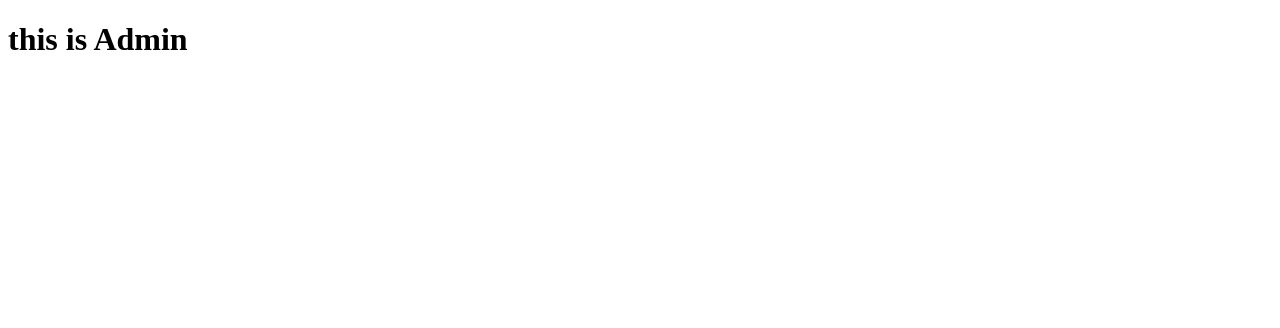
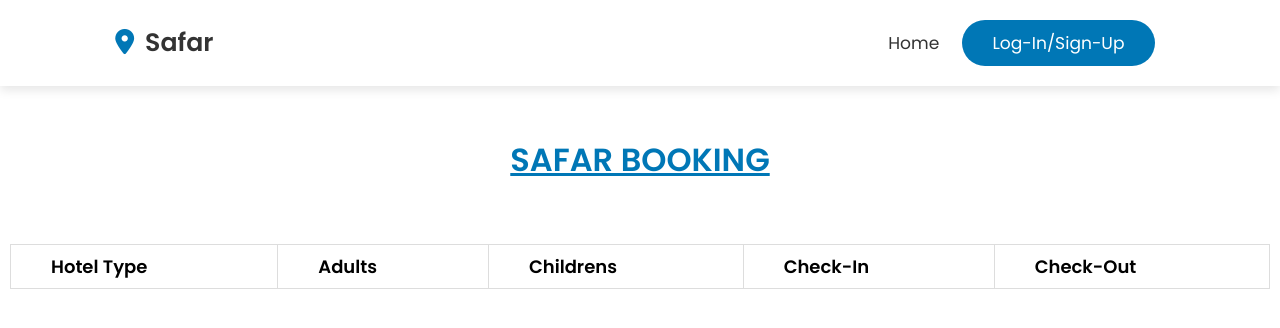
Before and after one commit to Shubham9049/CODSOFT-2, a website: page FrontEnd/admin.html in a window 1280 px wide. Drawn offline with Linux system fonts and the light colour scheme; no server answers.

Commit message:
admin changs

```diff
--- a/FrontEnd/admin.html
+++ b/FrontEnd/admin.html
@@ -4,8 +4,41 @@
     <meta charset="UTF-8">
     <meta name="viewport" content="width=device-width, initial-scale=1.0">
     <title>Admin</title>
+    <link
+      rel="stylesheet"
+      href="https://cdnjs.cloudflare.com/ajax/libs/font-awesome/6.0.0/css/all.min.css"
+    />
+    <link rel="stylesheet" href="./style/admin.css">
 </head>
 <body>
-    <h1>this is Admin</h1>
+    <!-- navbar -->
+    <header class="header">
+        <a href="" class="logo"><i class="fa-solid fa-location-dot"></i> Safar</a>
+        <nav class="navbar">
+          <a href="./index.html">Home</a>
+          <a href="./signup.html" class="btn" id="login">Log-in/Sign-up</a>
+        </nav>
+        <div id="menu-btn" class="fa-solid fa-bars"></div>
+      </header>
+      <div class="head">
+        <h1 id="text">Safar Booking</h1>
+      </div>
+      <div class="total">
+        <table>
+            <thead>
+                <tr>
+                    <th>Hotel Type</th>
+                    <th>Adults</th>
+                    <th>Childrens</th>
+                    <th>Check-In</th>
+                    <th>Check-Out</th>
+                </tr>
+            </thead>
+            <tbody id="tableData">
+
+            </tbody>
+        </table>
+      </div>
 </body>
+<script src="./script/admin.js"></script>
 </html>
--- /dev/null
+++ b/FrontEnd/script/admin.js
@@ -0,0 +1,56 @@
+const BaseUrl="https://safarbooking.onrender.com"
+const storedname=localStorage.getItem("userName") || null
+const loginBtn=document.getElementById("login")
+const table=document.getElementById("tableData")
+
+if(storedname){
+    loginBtn.innerHTML=`<i class="fa-solid fa-user"></i>  ${storedname.split(' ')[0]}/Log-out`
+}else {
+    // loginBtn.innerHTML == ''
+    loginBtn.textContent == 'Login/Signup'
+}
+loginBtn.addEventListener("click",()=>{
+    localStorage.clear()
+    window.location="./signup.html";
+ })
+
+function ProductFetch() {
+   fetch(`${BaseUrl}/booking/`,{
+    method:"GET",
+    headers:{
+        "Content-Type":"application/json;",
+    }
+   })
+   .then(res=>res.json())
+   .then((res)=>{
+    console.log(res)
+    dataFetch(res)
+
+   })
+}
+
+ProductFetch()
+
+
+
+
+
+
+function dataFetch(data){
+    table.innerHTML = null
+data.forEach((ele,ind) => {
+    const tr = document.createElement('tr')
+    const td1=document.createElement("td")
+    td1.textContent=ele.name
+    const td2=document.createElement("td")
+    td2.textContent=ele.adults
+    const td3=document.createElement("td")
+    td3.textContent=ele.childrens
+    const td4=document.createElement("td")
+    td4.textContent=ele.checkinDate
+    const td5=document.createElement("td")
+    td5.textContent=ele.checkoutdate
+    tr.append(td1,td2,td3,td4,td5)
+    table.append(tr)
+});
+}
--- /dev/null
+++ b/FrontEnd/style/admin.css
@@ -0,0 +1,139 @@
+@import url('https://fonts.googleapis.com/css2?family=Poppins:wght@100;200;300;400;500;600&display=swap');
+
+
+:root{
+    --primary:#0077b6;
+    --secondary:#48cae4;
+    --black:#333;
+    --white:#fff;
+    --box-shadow: 0 .5rem 1rem rgba(0, 0, 0, 0.1);
+}
+
+*{
+    font-family: 'poppins',sans-serif;
+    margin: 0;
+    padding: 0;
+    box-sizing: border-box;
+    text-transform:capitalize;
+    text-decoration: none;
+    /* transition: .2s linear; */
+    outline: none;
+    border: none;
+}
+
+html{
+    font-size: 63%;
+    overflow-x: hidden;
+    scroll-padding-top: 9 rem;
+    scroll-behavior: smooth;
+}
+html::-webkit-scrollbar{
+    width: 0.8rem;
+}
+html::-webkit-scrollbar-track{
+    background: transparent;
+}
+html::-webkit-scrollbar-thumb{
+    background-color: var(--primary);
+    border: 0.5rem;
+}
+section{
+    padding: 5rem 7%;
+}
+.heading{
+    font-size: 4rem;
+    color: var(--primary);
+    text-align: center;
+    text-transform: uppercase;
+    font-weight: bolder;
+    margin-bottom: 3rem;
+}
+.header{
+    /* position: fixed; */
+    top: 0px;
+    left: 0px;
+    right: 0px;
+    z-index: 1000;
+    background-color:var(--white) ;
+    box-shadow: var(--box-shadow);
+    display: flex;
+    align-items: center;
+    justify-content: space-between;
+    padding: 2rem 9%;
+}
+
+.header .logo{
+    font-size: 2.5rem;
+    font-weight: bolder;
+    color: var(--black);
+}
+.header .logo i{
+    color: var(--primary);
+    padding-right: 0.5rem;
+}
+
+.header .navbar a{
+    font-size: 1.7rem;
+    color: var(--black);
+    margin: 0 1rem;
+}
+.header .navbar a:hover{
+    color: var(--primary);
+}
+
+#menu-btn{
+    display: none;
+    font-size: 2.5rem;
+    margin-left: 1.7rem;
+    cursor: pointer;
+    color: var(--black);
+
+}
+#menu-btn :hover{
+    color: var(--primary);
+}
+.btn{
+    display: inline-block;
+    margin-top: 1rem;
+    padding: 1rem 3rem;
+    background-color: var(--primary);
+    border-radius: 5rem;
+    cursor: pointer;
+    color: var(--white);
+    font-size: 1.7rem;
+
+}
+.btn:hover{
+
+background-color: var(--secondary);
+}
+
+.header .navbar .btn{
+    margin-top: 0;
+    color: var(--white);
+}
+
+#text{
+    text-align: center ;
+    margin: 50px 0;
+    font-size: xx-large;
+    text-decoration: underline;
+    text-transform: uppercase;
+    color: var(--primary);
+
+}
+.total{
+    padding: 10px 10px;
+}
+
+.total table {
+    font-family: arial, sans-serif;
+    border-collapse: collapse;
+    width: 100%;
+  }
+.total table td, th {
+    border: 1px solid #dddddd;
+    text-align: left;
+    padding: 8px 40px;
+    font-size: 18px;
+  }
```
Also changed, not shown: FrontEnd/index.html (+2 -2 lines).
